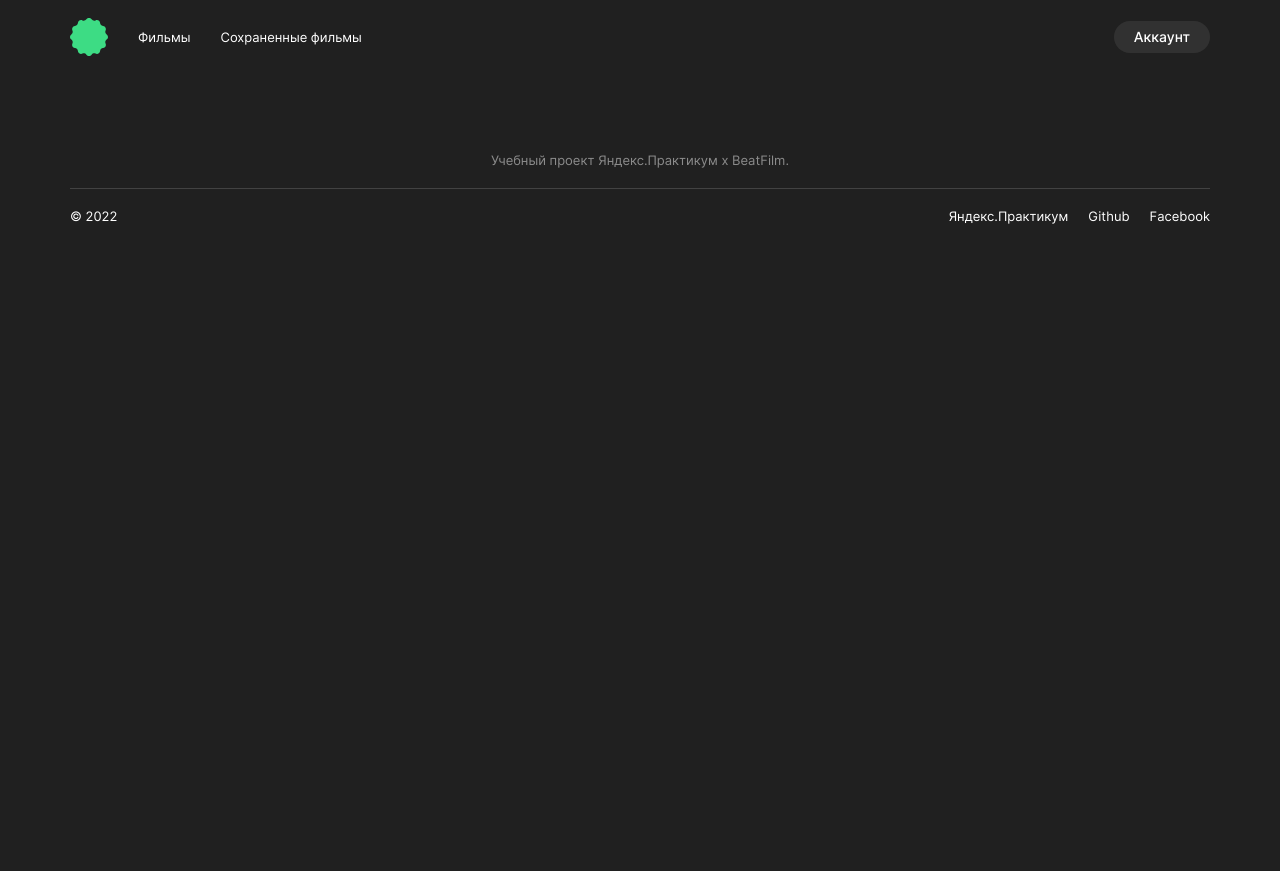
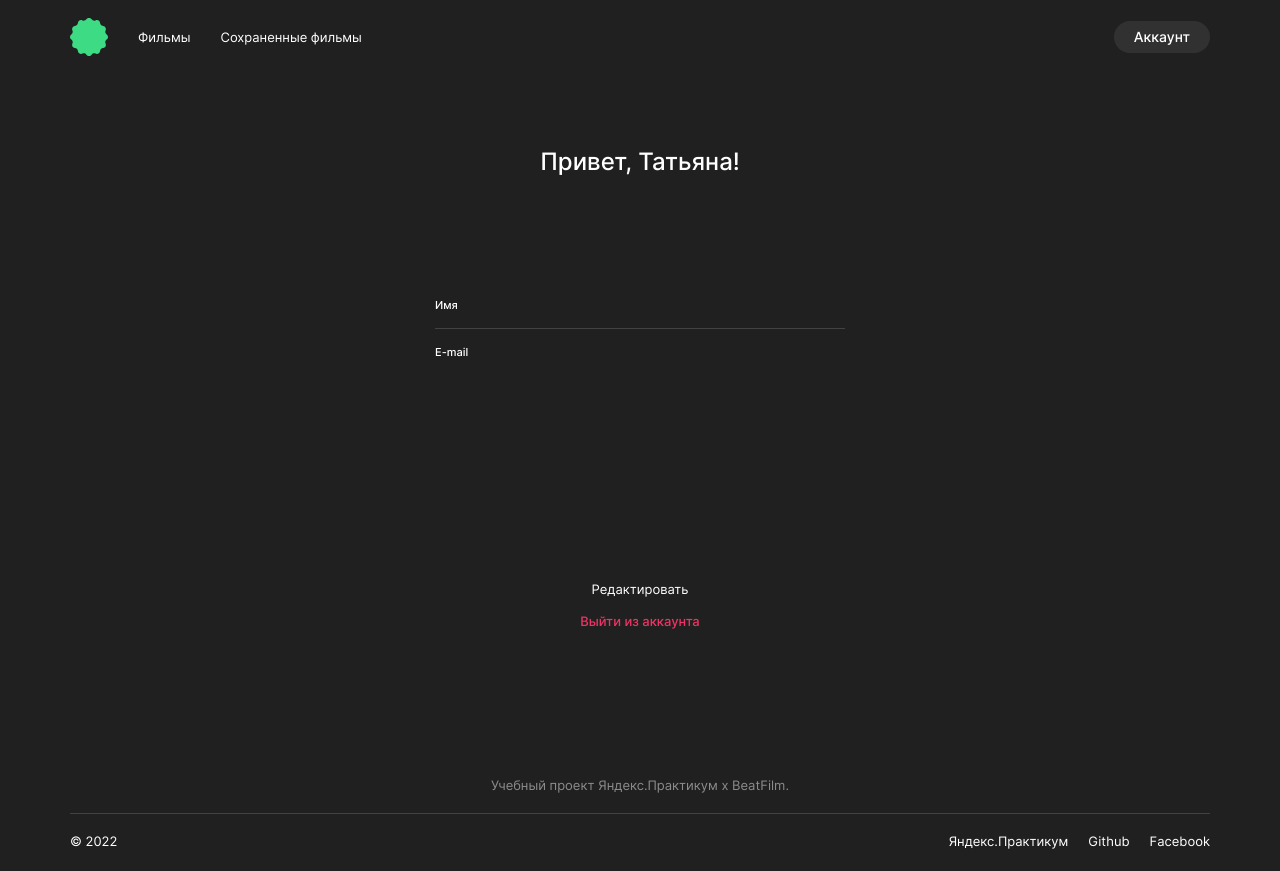
Before and after one commit to TatyanaDudchenko/movies-explorer-frontend, a React (Create React App) app: page /profile in a window 1280 px wide. Before the commit the page ends 800 px from the top, so only its background shows below. Built offline with nearby package versions, Linux system fonts and the light colour scheme.

Commit message:
feat: доработать компонент профайла

```diff
--- a/src/components/FormTitle/FormTitle.js
+++ b/src/components/FormTitle/FormTitle.js
@@ -1,12 +1,10 @@
 import './FormTitle.css';
 
-function FormTitle({title}) {
+function FormTitle({ title, titleAlignClassName, paddingClassName }) {
     return (
-        <>
-            <h2 className='form-title'>
-                {title}
-            </h2>
-        </>
+        <h2 className={`form-title ${titleAlignClassName} ${paddingClassName}`}>
+            {title}
+        </h2>
 
     );
 }
--- a/src/components/Profile/Profile.css
+++ b/src/components/Profile/Profile.css
@@ -0,0 +1,90 @@
+.profile-form__container {
+    max-width: 410px;
+    margin: 0 auto;
+    padding-top: 74px;
+    padding-bottom: 70px;
+}
+
+.profile-form__title-padding {
+    padding-bottom: 123px;
+}
+
+.profile-form__title-align {
+    text-align: center;
+}
+
+.profile-form__content_align {
+    min-height: 330px;
+    display: flex;
+    flex-direction: column;
+    justify-content: space-between;
+}
+
+.profile-form__field {
+    display: flex;
+    flex-direction: column;
+    padding-top: 17px;
+    border-top: 1px solid #424242;
+}
+
+.profile-form__field:first-child {
+    margin-top: 0;
+    padding-top: 0;
+    border-top: none;
+}
+
+.profile-form__field-label {
+    font-size: 11px;
+    font-weight: 500;
+    color: #fff;
+    margin-bottom: -13.31px;
+}
+
+.profile-form__field-input-container {
+    display: flex;
+    flex-direction: column;
+}
+
+.profile-form__field-input {
+    background-color: initial;
+    color: #fff;
+    border: none;
+    padding-bottom: 16px;
+    font-weight: 400;
+    font-size: 11px;
+    text-align: end;
+}
+
+.profile-form__input-error-message {
+    font-size: 10px;
+    font-weight: 400;
+    margin-top: 10px;
+}
+
+.profile-form__input-error-message_color {
+    color: #EE3465;
+}
+
+
+.profile-form__button-container {
+    display: flex;
+    flex-direction: column;
+    align-items: center;
+}
+
+.profile-form__submit-button {
+    background-color: inherit;
+    border: none;
+    font-size: 13px;
+    font-weight: 400;
+    color: #fff;
+    cursor: pointer;
+}
+
+.profile-form__link {
+    font-size: 13px;
+    font-weight: 500;
+    color: #EE3465;
+    text-decoration: none;
+    margin-top: 16px;
+}
--- a/src/components/Profile/Profile.js
+++ b/src/components/Profile/Profile.js
@@ -1,5 +1,49 @@
-function Profile() {
+import './Profile.css';
+import FormTitle from '../FormTitle/FormTitle';
+import { Link } from 'react-router-dom';
 
+function Profile({ error }) {
+    return (
+        <div className='profile-form profile-form__container'>
+            <form className='profile-form__content' noValidate>
+                <FormTitle title={'Привет, Татьяна!'} paddingClassName={'profile-form__title-padding'} titleAlignClassName={'profile-form__title-align'} />
+                <div className='profile-form__content_align'>
+                    <div className='profile-form__fields'>
+                        <div className='profile-form__field'>
+                            <label className='profile-form__field-label'>Имя</label>
+                            <div className='profile-form__field-input-container'>
+                                <input className={`profile-form__field-input ${error = false && 'profile-form__input-error-message_color'}`}
+                                    type='text'
+                                    name='name'
+                                    minLength='2'
+                                    maxLength='30'
+                                    required
+                                />
+                                {error = false && <span className='profile-form__input-error-message profile-form__input-error-message_color'>Что-то пошло не так...</span>}
+                            </div>
+                        </div>
+                        <div className='profile-form__field'>
+                            <label className='profile-form__field-label'>E-mail</label>
+                            <div className='profile-form__field-input-container'>
+                                <input className={`profile-form__field-input ${error = false && 'profile-form__input-error-message_color'}`}
+                                    type='email'
+                                    name='email'
+                                    minLength='2'
+                                    maxLength='30'
+                                    required
+                                />
+                                {error = false && <span className='profile-form__input-error-message profile-form__input-error-message_color'>Что-то пошло не так...</span>}
+                            </div>
+                        </div>
+                    </div>
+                    <div className='profile-form__button-container'>
+                        <button type='submit' className='profile-form__submit-button'>Редактировать</button>
+                        <Link className='profile-form__link' to='/signin'>Выйти из аккаунта</Link>
+                    </div>
+                </div>
+            </form>
+        </div>
+    );
 }
 
 export default Profile;
```
